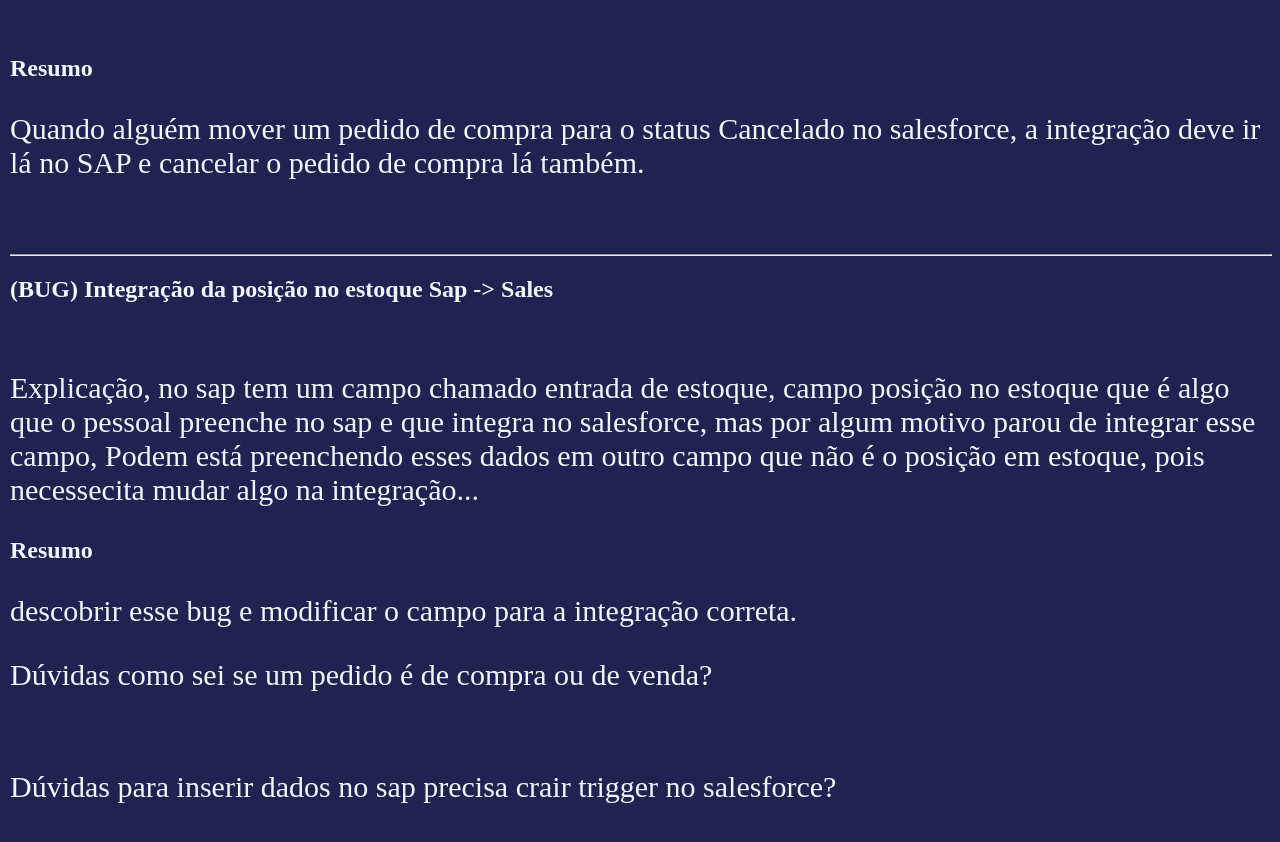
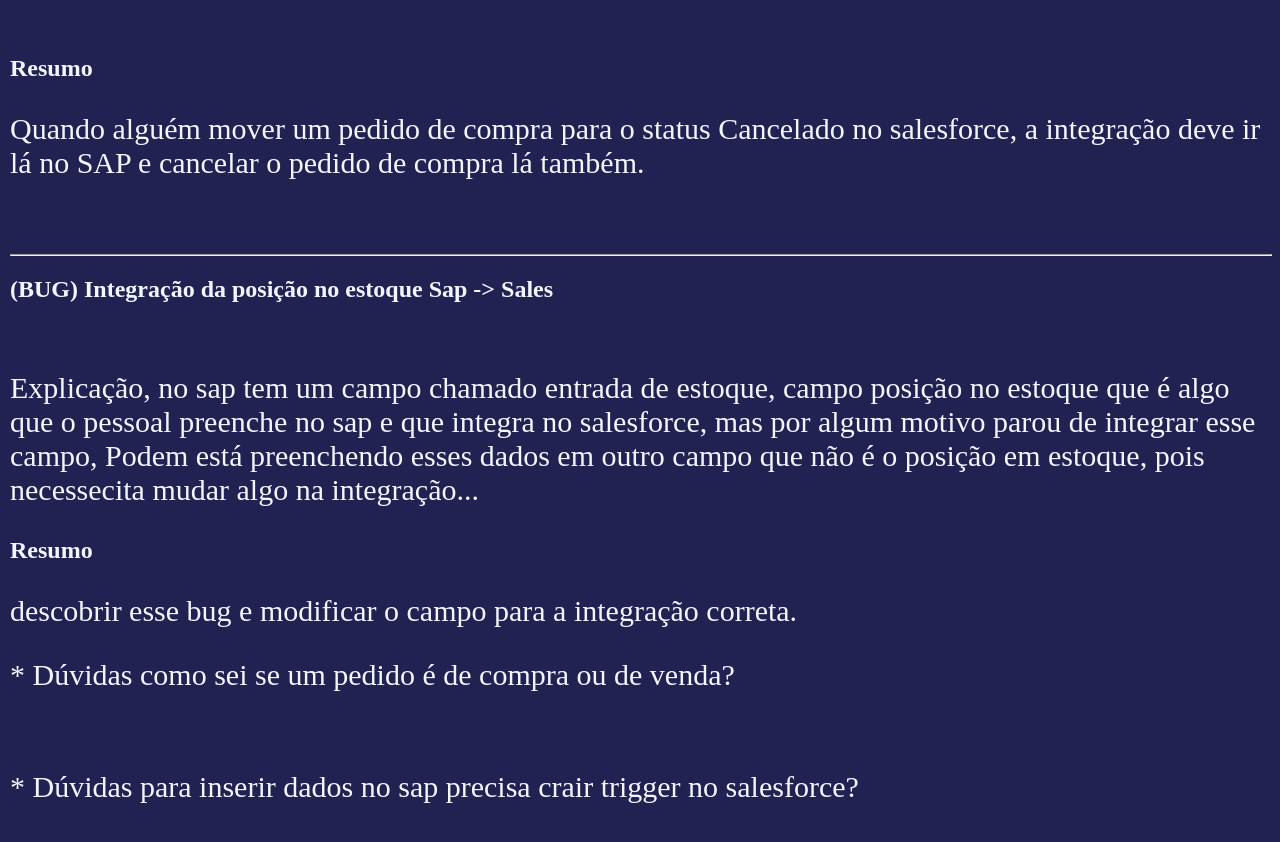
Before and after one commit to sistemabarbo/fute-guaran-, a plain HTML site: page index.html in a window 1280 px wide. Shown: the part 110-952 px from the top of the page. Drawn offline with Linux system fonts and the light colour scheme.

Commit message:
Update index.html

```diff
--- a/index.html
+++ b/index.html
@@ -28,7 +28,7 @@
    <h2>Resumo</h2>
    <p>descobrir esse bug e modificar o campo para a integração correta.</p>
 
-    <p>Dúvidas como sei se um pedido é de compra ou de venda?</p><br>
-    <p>Dúvidas para inserir dados no sap precisa crair trigger no salesforce?</p><br>
+    <p>* Dúvidas como sei se um pedido é de compra ou de venda?</p><br>
+    <p>* Dúvidas para inserir dados no sap precisa crair trigger no salesforce?</p><br>
 </body>
 </html>
```
